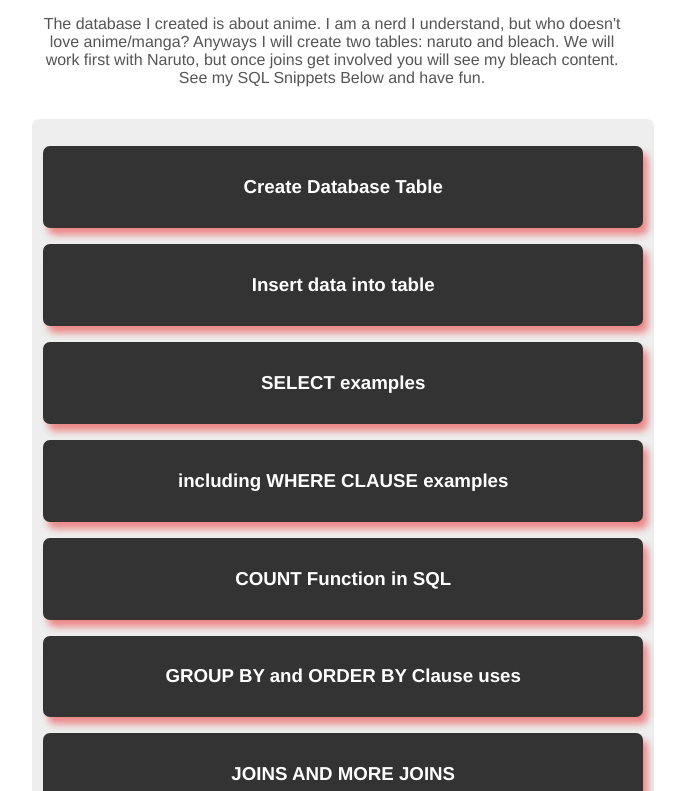
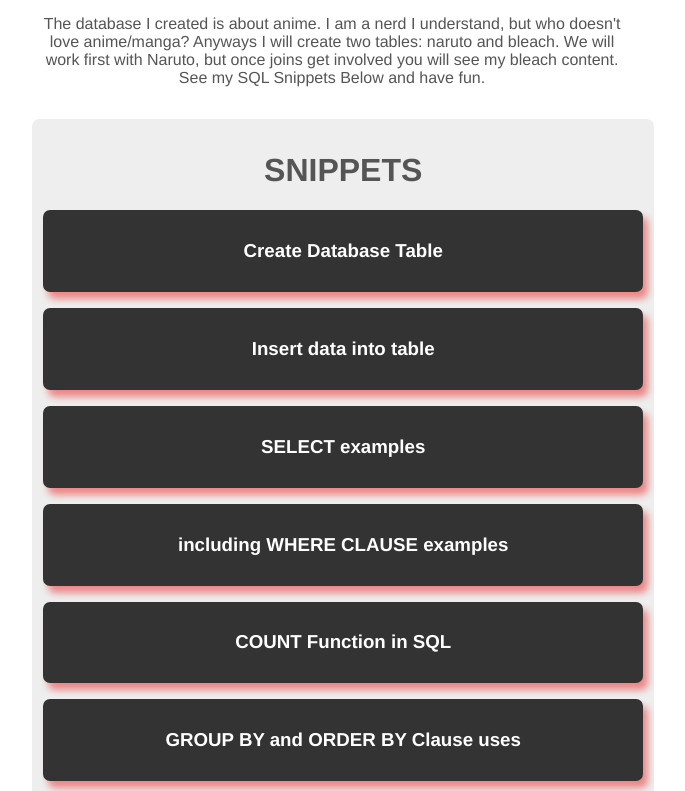
Before and after one commit to tranielmp8/PostgreSQL_Cheetsheet_Vuejs, a Vue app: page / in a window 1280 px wide. Shown: the part 1389-2180 px from the top of the page, without its empty margins (308-993 px from the left). Built offline with nearby package versions, Linux system fonts and the light colour scheme.

Commit message:
title for snippet section

```diff
--- a/src/pages/Home.vue
+++ b/src/pages/Home.vue
@@ -2,6 +2,7 @@
   <div class="container">
     <Hero />
     <div class="sql-container">
+      <h1>SNIPPETS</h1>
       <Create />
       <Insert />
       <Select />
@@ -50,7 +51,7 @@ export default {
 }
 
 .sql-container{
-
+  text-align: center;
   background: #eee;
   padding: .7rem;
   border-radius: 7px;
```
